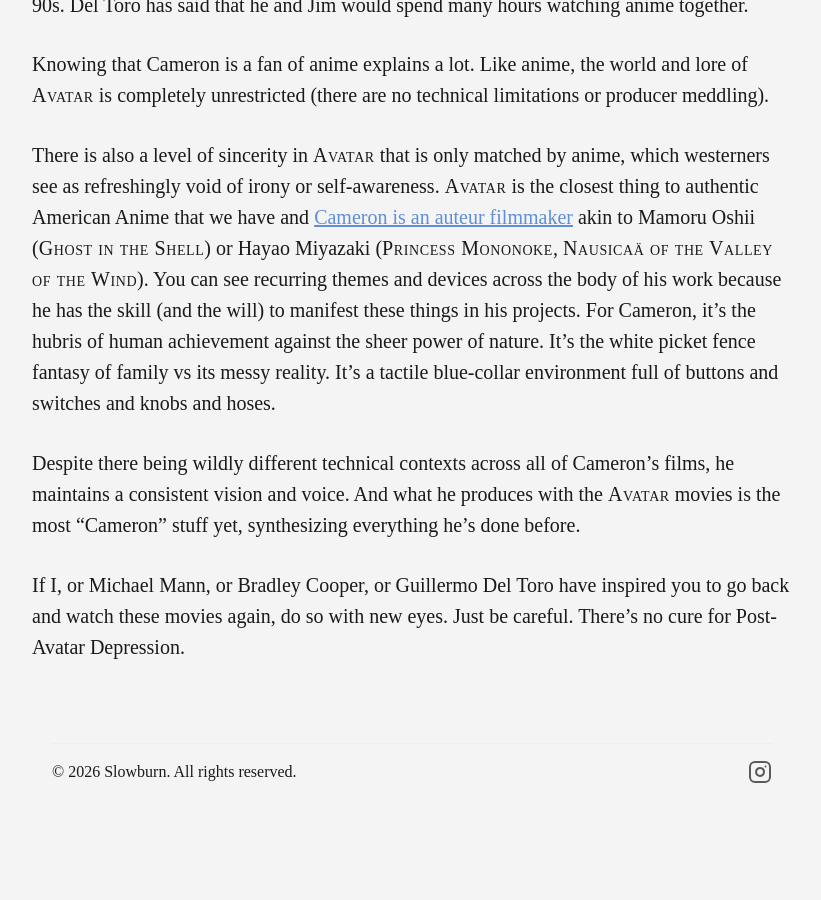
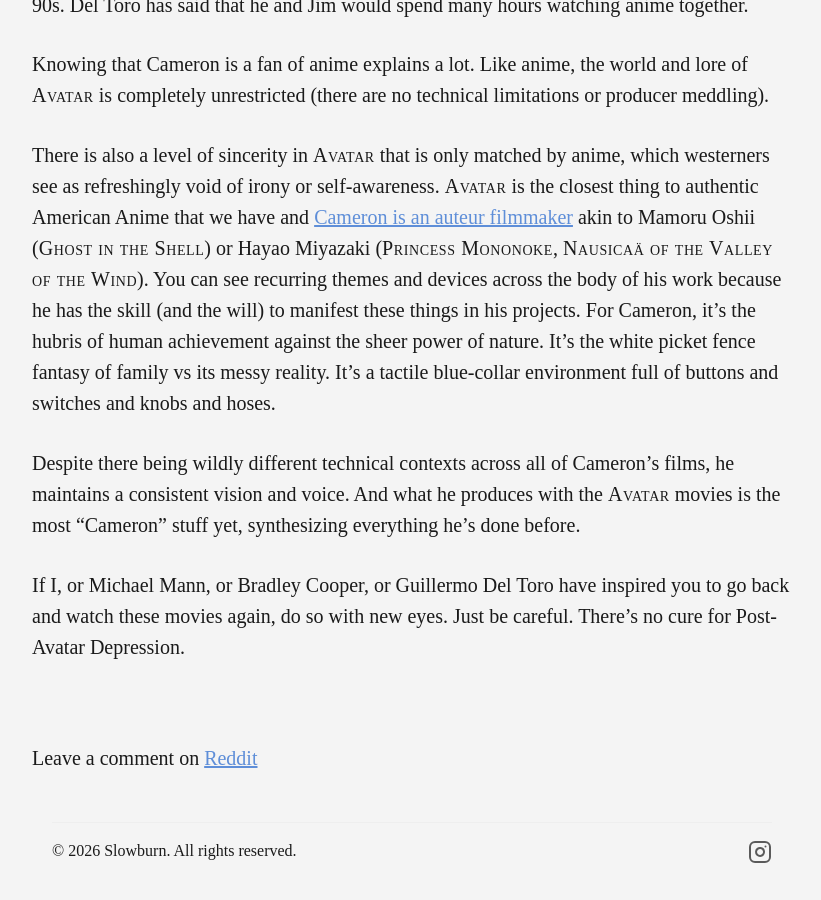
Before and after one commit to Slowburn-Movies/slowburn-movies.github.io, a Jekyll site: the page built from _posts/2026-02-28-the-appeal-of-pandora.md, in a window 1280 px wide and 900 px high, scrolled down 5731 px. Shown: the whole window, without its empty margins (228-1049 px from the left). Built offline with Jekyll 4.4.1, drawn with Linux system fonts in a browser that asks for light colours; some web fonts are replaced; before the commit the page ends 6551 px from its top, so only the background shows below that; some of the changed lines change nothing that is shown.

Commit message:
Update 2026-02-28-the-appeal-of-pandora.md

```diff
--- a/_posts/2026-02-28-the-appeal-of-pandora.md
+++ b/_posts/2026-02-28-the-appeal-of-pandora.md
@@ -9,6 +9,8 @@
 title: "The Appeal of Pandora"
 subtitle: "What serious filmmakers see in Avatar that cinephiles miss"
 description: "Exploring why Hollywood filmmakers Michael Mann, Guillermo Del Toro, and Bradley Cooper love the Avatar films, despite cinephiles often sidelining it."
+
+reddit_link: https://www.reddit.com/r/Avatar/comments/1rhjj38/the_appeal_of_pandora_what_serious_filmmakers_see/
 
 image: /assets/images/avatar-family-photo.webp
 image_alt: "A flash photo of a family of skinny blue aliens smiling at the camera"
```
